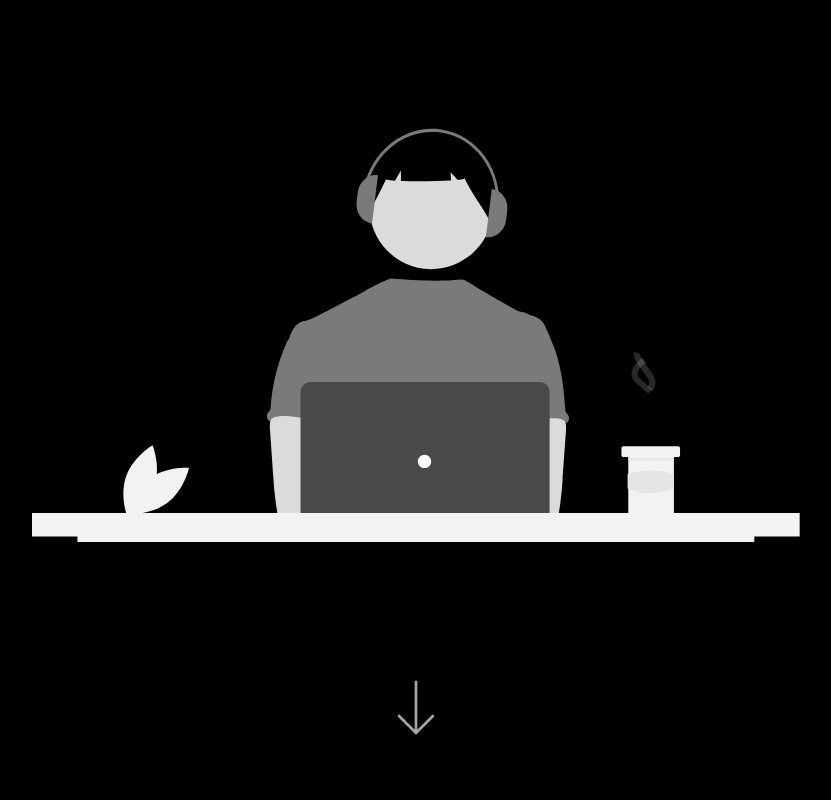
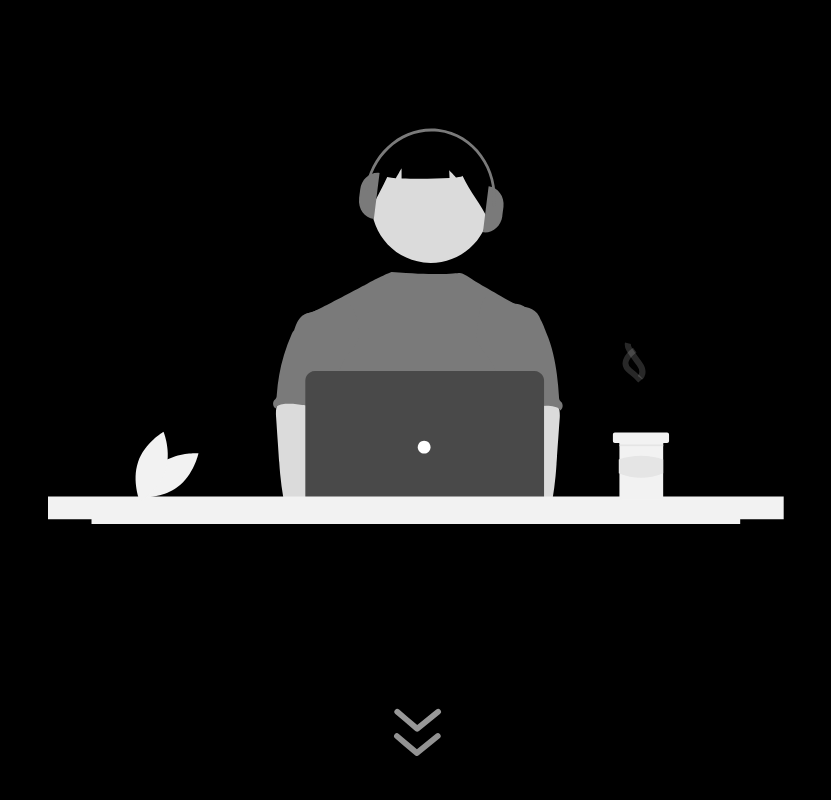
Before and after one commit to ehtishamsh/portfolio, a Next.js app: page / in a window 1280 px wide. Shown: the part 1000-1800 px from the top of the page, without its empty margins (224-1055 px from the left). Built offline with nearby package versions, Linux system fonts and the light colour scheme.

Commit message:
changed animation

```diff
--- a/app/_components/MySkills.tsx
+++ b/app/_components/MySkills.tsx
@@ -12,19 +12,19 @@ function MySkills() {
       className="w-full p-16 mt-20 max-sm:mt-8 flex justify-center items-center flex-col max-md:p-3 max-sm:p-2"
     >
       <Reveal delayTime={0.4}>
-        <h1 className="text-5xl text-white">
+        <h1 className="text-5xl max-sm:text-2xl max-sm:mb-8 text-white">
           My <span className="font-extrabold">Skills</span>
         </h1>
       </Reveal>
       <div className="w-full flex justify-center items-center flex-col gap-4 mt-9-">
-        <div className="w-2/3 mt-32 mb-16 max-sm:w-3/4">
+        <div className="w-2/3 mt-32 mb-16 max-sm:mb-10 max-sm:mt-14 max-sm:w-full px-4">
           <Reveal delayTime={1} width="100%">
             <div className="flex justify-center items-center">
               <Lottie animationData={SkillsLottie} />
             </div>
           </Reveal>
         </div>
-        <div className="w-36 mb-44">
+        <div className="w-40 mb-44 mt-11 max-sm:mt-5 max-sm:w-32 max-md:mb-20">
           <Reveal delayTime={1}>
             <div className="flex justify-center items-center">
               <Lottie animationData={Arrow} />
```
Also changed, not shown: app/_components/utils/Arrow.json (+1 -1 lines).
